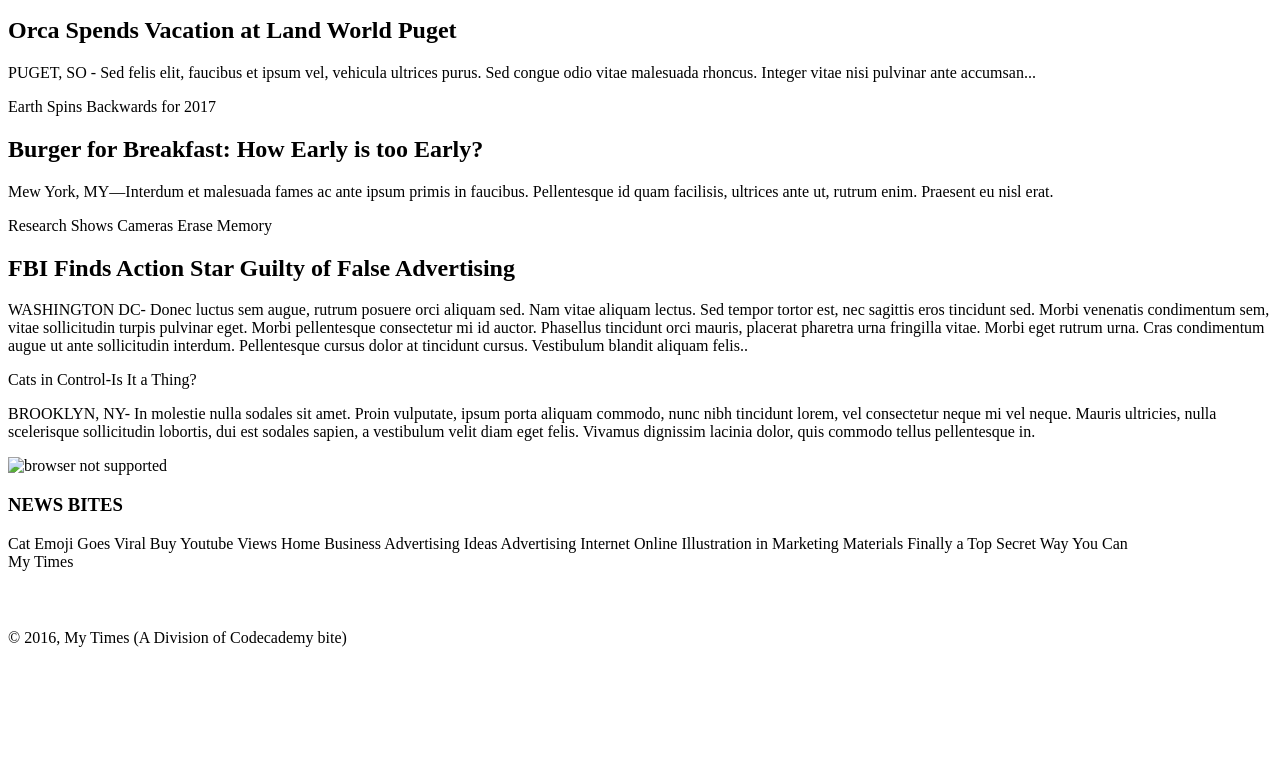
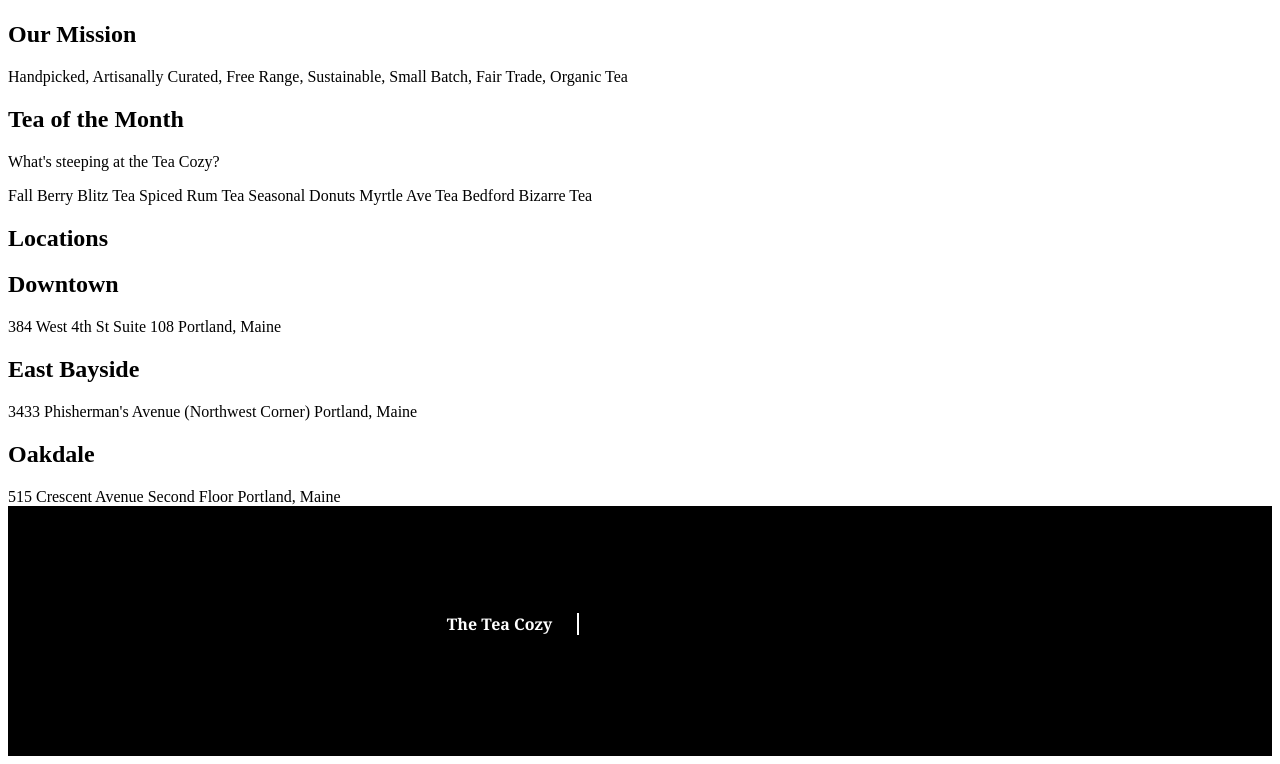
Before and after one commit to jengels34/tea_cozy, a plain HTML site: page index.html in a window 1280 px wide. Shown: the part 117-881 px from the top of the page. Before the commit the page ends 800 px from the top, so only its background shows below. Drawn offline with Linux system fonts and the light colour scheme.

Commit message:
finished html and started into css requirements

```diff
--- a/index.html
+++ b/index.html
@@ -26,116 +26,74 @@
     </header>
 
     <div class="content">
-      <div class="column large">
+      <div class="block top">
         <div class="lead-story">
           <div class="image">
-            <span>Mother of Three Buys Tuna Steak at Phish Concert. Leaves, "Feeling Funny."</span>
+            <h2>Our Mission</h2>
           </div>
 
           <div>
-            <p class="narrative">MONUMENT VALLEY, AZ - Lorem ipsum dolor sit amet, consectetur adipiscing elit. Pellentesque nec nisl at augue dapibus dignissim. Nunc condimentum rutrum metus, ac eleifend lacus viverra nec. Proin ultrices egestas diam sed mollis. Nulla sapien massa, dictum vitae est et, pellentesque rutrum risus. Nunc volutpat, metus ac rutrum tempus, orci nisi porttitor dolor, sit amet luctus metus est ut mauris. Quisque vulputate nisl vitae massa rhoncus, at sagittis elit accumsan. Etiam tempus, lorem quis blandit imperdiet, enim dui lobortis tortor, sit amet lobortis arcu ex id odio. Nam fermentum nulla et eros bibendum, sed ullamcorper massa scelerisque. Vestibulum aliquet placerat leo a hendrerit. Nulla non sagittis neque. Nullam sit amet fringilla massa.</p>
-          </div>
-        </div>
-
-        <div class="stories">
-          <div class="story">
-            <div class="text-content">
-              <h2>Orca Spends Vacation at Land World Puget</h2>
-              <p class="narrative">PUGET, SO - Sed felis elit, faucibus et ipsum vel, vehicula ultrices purus. Sed congue odio vitae malesuada rhoncus. Integer vitae nisi pulvinar ante accumsan...</p>
-            </div>
-
-
-            <div class="earth">
-              <div class="image">
-                <p class="narrative">Earth Spins Backwards for 2017</p>
-              </div>
-            </div>
-          </div>
-
-          <div class="story">
-            <div class="text-content">
-              <h2>Burger for Breakfast: How Early is too Early?</h2>
-              <p>Mew York, MY—Interdum et malesuada fames ac ante ipsum primis in faucibus. Pellentesque id quam facilisis, ultrices ante ut, rutrum enim. Praesent eu nisl erat.</p>
-            </div>
-
-
-            <div class="hipster">
-              <div class="image">
-                <p>Research Shows Cameras Erase Memory</p>
-              </div>
-            </div>
+            <span>Handpicked, Artisanally Curated, Free Range, Sustainable, Small Batch, Fair Trade, Organic Tea</span>
           </div>
         </div>
       </div>
 
-      <div class="column medium">
-        <div>
-          <h2>FBI Finds Action Star Guilty of False Advertising</h2>
-          <p>WASHINGTON DC- Donec luctus sem augue, rutrum posuere orci aliquam sed. Nam vitae aliquam lectus. Sed tempor tortor est, nec sagittis eros tincidunt sed. Morbi venenatis condimentum sem, vitae sollicitudin turpis pulvinar eget. Morbi pellentesque consectetur mi id auctor. Phasellus tincidunt orci mauris, placerat pharetra urna fringilla vitae. Morbi eget rutrum urna. Cras condimentum augue ut ante sollicitudin interdum. Pellentesque cursus dolor at tincidunt cursus. Vestibulum blandit aliquam felis..</p>
-        </div>
-
-        <div class="cat">
-          <div class="image">
-          <p>Cats in Control-Is It a Thing?</p>
+        <div class="block middle">
+          <div class="text-content">
+            <h2>Tea of the Month</h2>
+            <p class="narrative">What's steeping at the Tea Cozy?</p>
+            <span>Fall Berry Blitz Tea</span>
+            <span>Spiced Rum Tea</span>
+            <span>Seasonal Donuts</span>
+            <span>Myrtle Ave Tea</span>
+            <span>Bedford Bizarre Tea</span>
           </div>
         </div>
 
+      <div class="block bottom">
         <div>
-          <p>BROOKLYN, NY- In molestie nulla sodales sit amet. Proin vulputate, ipsum porta aliquam commodo, nunc nibh tincidunt lorem, vel consectetur neque mi vel neque. Mauris ultricies, nulla scelerisque sollicitudin lobortis, dui est sodales sapien, a vestibulum velit diam eget felis. Vivamus dignissim lacinia dolor, quis commodo tellus pellentesque in.</p>
+          <h2>Locations</h2>
+        </div>
+
+        <div class="locations">
+          <div class="left">
+            <h2>Downtown</h2>
+            <span>384 West 4th St</span>
+            <span>Suite 108</span>
+            <span>Portland, Maine</span>
+          </div>
+
+          <div class="center">
+            <h2>East Bayside</h2>
+            <span>3433 Phisherman's Avenue</span>
+            <span>(Northwest Corner)</span>
+            <span>Portland, Maine</span>
+          </div>
+
+          <div class="right">
+            <h2>Oakdale</h2>
+            <span>515 Crescent Avenue</span>
+            <span>Second Floor</span>
+            <span>Portland, Maine</span>
+          </div>
         </div>
       </div>
+    </div>
 
-      <div class="column small">
-          <img class="cookie" src="./resources/images/cookie.png" alt="browser not supported">
-        <div class="news-bites">
-          <h3>NEWS BITES</h3>
-          <span class="bite">Cat Emoji Goes Viral</span>
-          <span class="bite">Buy Youtube Views</span>
-          <span class="bite">Home Business Advertising Ideas</span>
-          <span class="bite">Advertising Internet Online</span>
-          <span class="bite">Illustration in Marketing Materials</span>
-          <span class="bite">Finally a Top Secret Way You Can</span>
-        </div>
-      </div>
-
-    </div>
 
     <footer>
       <div class="foot">
         <div class="info">
-          <span class="title">My Times</span>
-          <nav>
-          <span>
-          <a href="#">World</a>
-          </span>
-          <span>
-          <a href="#">U.S.</a>
-          </span>
-          <span>
-          <a href="#">Tech</a>
-          </span>
-          <span>
-          <a href="#">Science</a>
-          </span>
-          </nav>
+          <h2 class="title">The Tea Cozy</h2>
+          <span>contact@theteacozy.com</span>
+          <span>917-555-8904</span>
         </div>
 
         <div class="copyright">
-          <span>© 2016, My Times (A Division of Codecademy bite)</span>
+          <span>© The Tea Cozy 2017</span>
         </div>
-
       </div>
     </footer>
 
-
-
-
-
-
-
-
-
-
-
   </body>
 </html>
--- a/resources/css/style.css
+++ b/resources/css/style.css
@@ -31,3 +31,47 @@ nav span {
 a {
   color: white;
 }
+
+.content {
+  padding-top: 110px;
+  width: 100%;
+  margin: 0 auto;
+}
+
+
+/* footer info */
+
+footer {
+  display: flex;
+  width: 100%;
+  height: 250px;
+  background-color: black;
+  margin: auto;
+  align-items: center;
+  justify-content: center;
+  flex-direction: column;
+  font-family: Verdana;
+  font-size: 12px;
+}
+
+footer .title {
+  font-family: Georgia;
+  font-size: 16px;
+  font-weight: bold;
+  color: white;
+  border-right: 2px solid white;
+  padding-right: 25px;
+  margin-right: 10px;
+  display: inline-block;
+}
+
+footer nav {
+  display: inline-block;
+  padding: 20px;
+
+}
+
+nav span {
+  display: inline-block;
+  padding: 20px 10px;
+}
```
Also changed, not shown: 1 other file.
